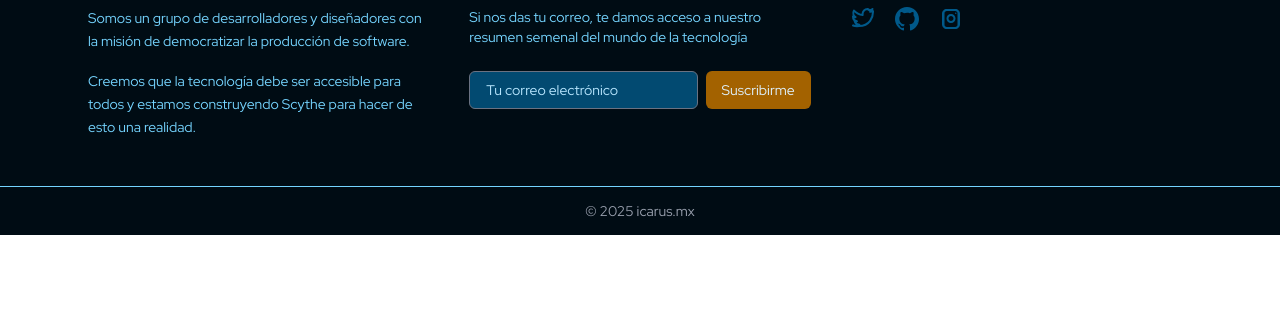
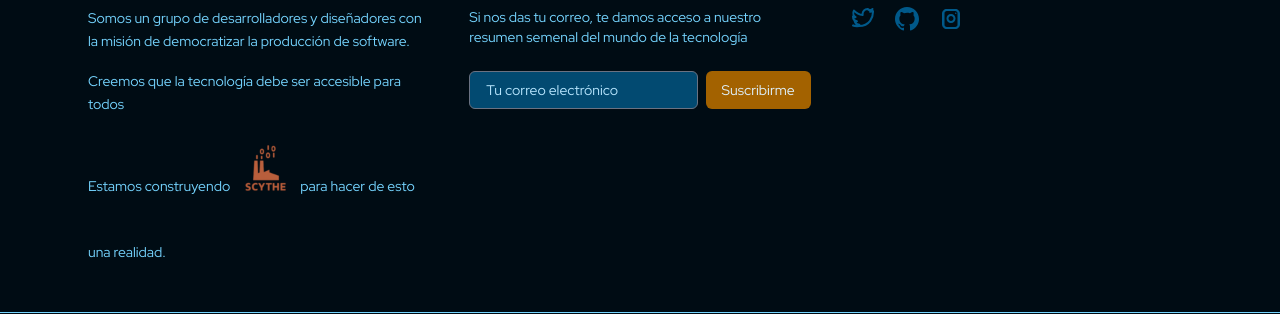
Before and after one commit to grzlz/icarus, a SvelteKit app: page / in a window 1280 px wide. Shown: the part 781-1095 px from the top of the page. Before the commit the page ends 1016 px from the top, so only its background shows below. Built offline with nearby package versions, Linux system fonts and the light colour scheme.

Commit message:
Feat: add scythe.mx logo

```diff
--- a/src/routes/+layout.svelte
+++ b/src/routes/+layout.svelte
@@ -22,7 +22,16 @@
 			<div class="prose">
 				<h2 class="text-xl font-bold mb-4 text-primary-900">¿Quiénes somos?</h2>
 				<p class="text-sm leading-relaxed text-primary-300">Somos un grupo de desarrolladores y diseñadores con la misión de democratizar la producción de software.</p>
-				<p class="text-sm leading-relaxed text-primary-300">Creemos que la tecnología debe ser accesible para todos y estamos construyendo Scythe para hacer de esto una realidad.</p>
+				<p class=" text-sm leading-relaxed text-primary-300">Creemos que la tecnología debe ser accesible para todos</p>
+<p class="text-sm leading-relaxed text-primary-300">
+	Estamos construyendo
+	<img
+		src="/scythe.png"
+		alt="scythe.mx logo"
+		class="inline-block w-16 h-16  mb-10 mt-1"
+	/>
+	para hacer de esto una realidad.
+</p>
 			</div>
 
 			<div>
```
Also changed, not shown: static/scythe.png (added).
